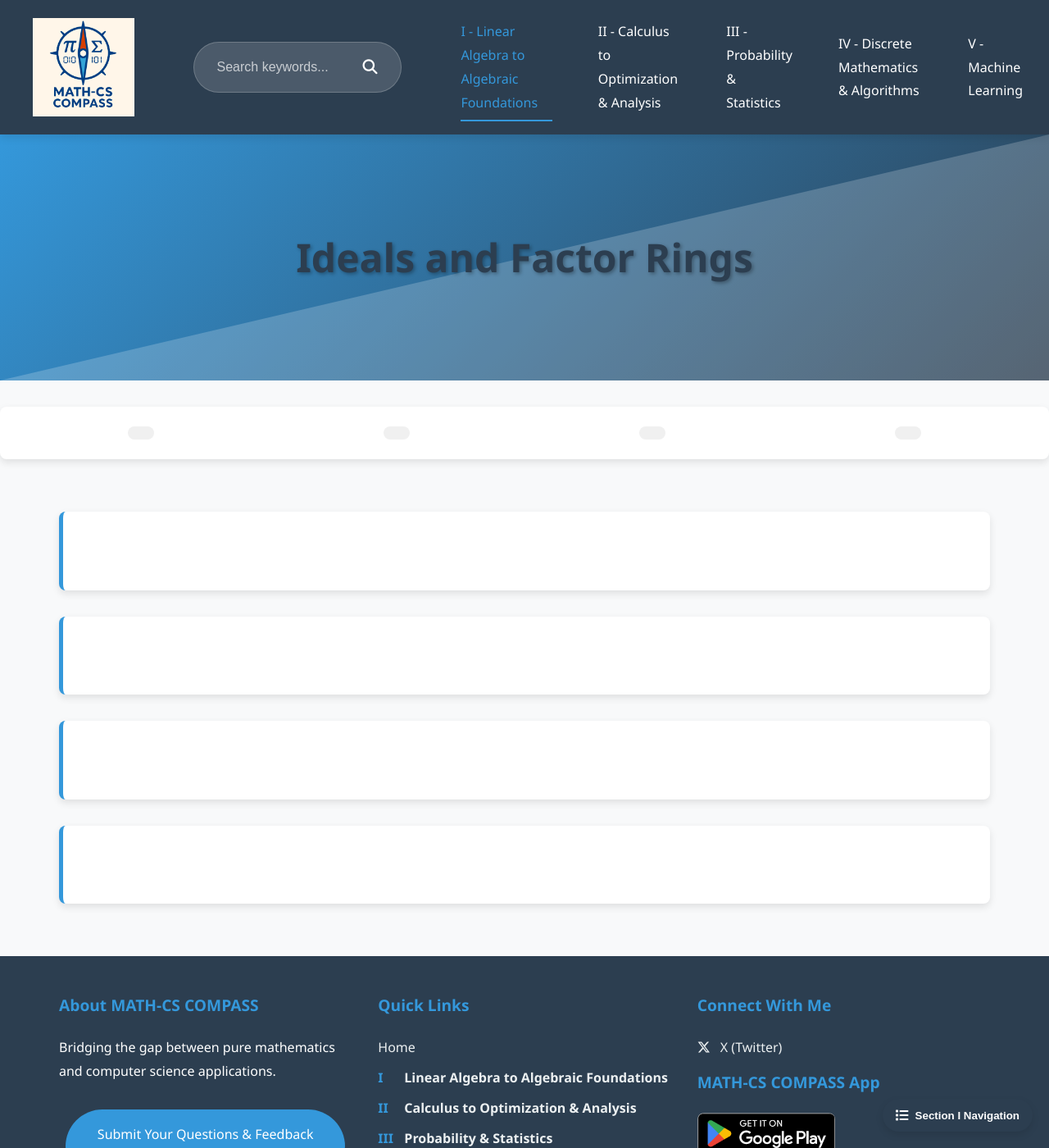
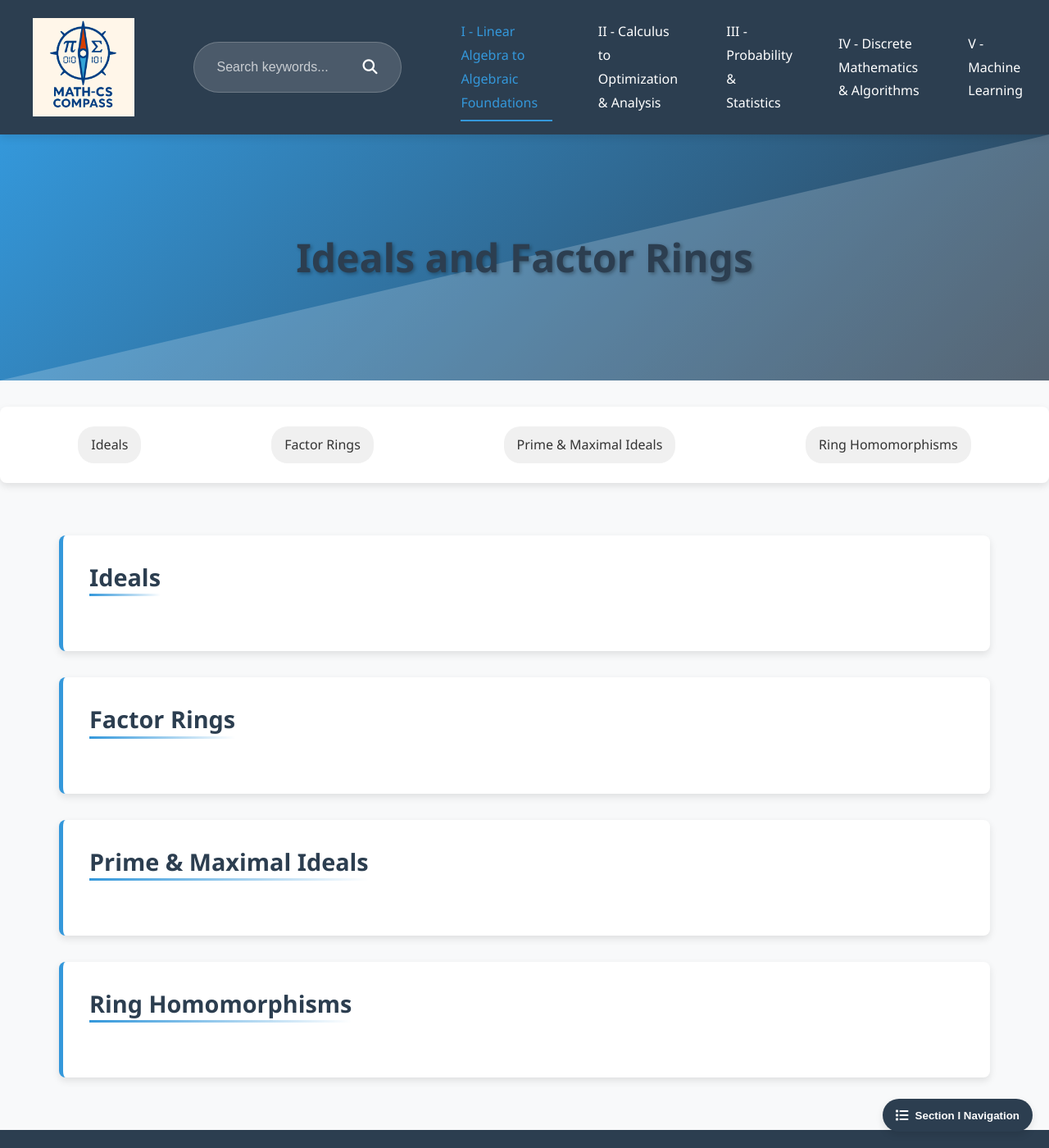
Before and after one commit to Yusukey01/yusukey01.github.io, a Jekyll site: the page built from Mathematics/Linear_algebra/ideals.html, in a window 1280 px wide and 1400 px high. Shown: the whole window at 82% size. Built offline with Jekyll 4.4.1, drawn with Linux system fonts in a browser that asks for light colours.

Commit message:
start Section I -Part20

```diff
--- a/Mathematics/Linear_algebra/ideals.html
+++ b/Mathematics/Linear_algebra/ideals.html
@@ -90,28 +90,40 @@ noindex: true
         {% include section_navigation.html %}
 
         <div class="topic-nav">
-            <a href="#"></a>
-            <a href="#"></a>
-            <a href="#"></a>
-            <a href="#"></a>
+            <a href="#ideals">Ideals</a>
+            <a href="#factor-rings">Factor Rings</a>
+            <a href="#p-m">Prime & Maximal Ideals</a>
+            <a href="#homo">Ring Homomorphisms</a>
         </div>
 
         <div class="container">
 
-            <section id="" class="section-content">
-                <h2></h2>
+            <section id="ideals" class="section-content">
+                <h2>Ideals</h2>
+                <p>
+
+                </p>
             </section>
 
-            <section id="" class="section-content">
-                <h2></h2>
+            <section id="factor-rings" class="section-content">
+                <h2>Factor Rings</h2>
+                <p>
+
+                </p>
             </section>
 
-            <section id="" class="section-content">
-                <h2></h2>
+            <section id="p-m" class="section-content">
+                <h2>Prime & Maximal Ideals</h2>
+                <p>
+
+                </p>
             </section>
 
-            <section id="" class="section-content">
-                <h2></h2>
+            <section id="homo" class="section-content">
+                <h2>Ring Homomorphisms</h2>
+                <p>
+
+                </p>
             </section>
 
 
```
